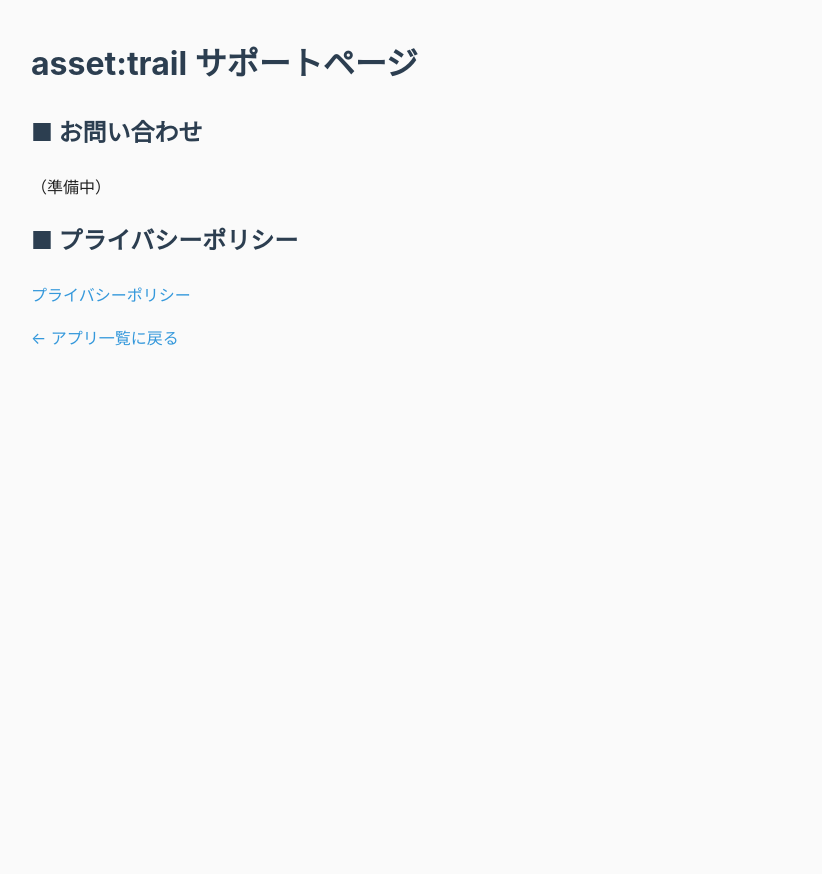
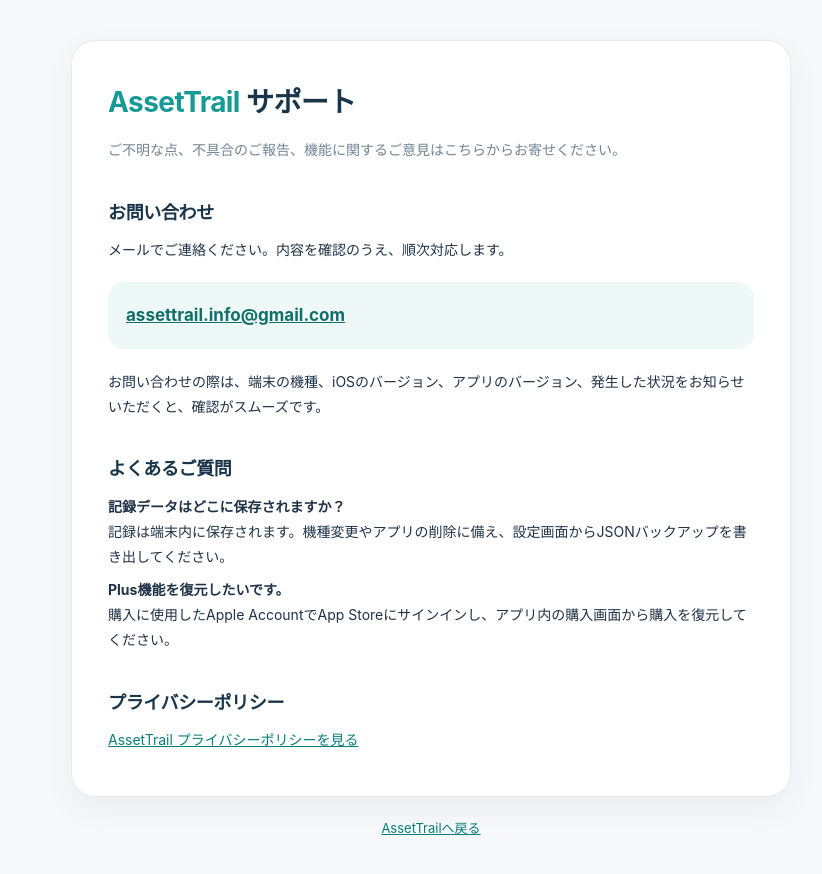
Before and after one commit to ShunichiTanaka/ShunichiTanaka.github.io, a plain HTML site: page asset_trail/support.html in a window 1280 px wide. Shown: the whole page, without its empty margins (209-1031 px from the left). Before the commit the page ends 800 px from the top, so only its background shows below. Drawn offline with Linux system fonts and the light colour scheme.

Commit message:
Add AssetTrail support page

```diff
--- a/asset_trail/support.html
+++ b/asset_trail/support.html
@@ -2,22 +2,39 @@
 <html lang="ja">
 <head>
   <meta charset="UTF-8" />
-  <title>asset:trail サポートページ</title>
   <meta name="viewport" content="width=device-width, initial-scale=1" />
+  <meta name="description" content="AssetTrailのサポートページ" />
+  <title>サポート | AssetTrail</title>
   <style>
-    body { max-width: 800px; margin: 0 auto; padding: 16px; font-family: -apple-system, BlinkMacSystemFont, system-ui, sans-serif; line-height: 1.7; color: #222; background-color: #fafafa; }
-    h1, h2 { color: #2c3e50; }
-    a { color: #3498db; text-decoration: none; }
-    a:hover { text-decoration: underline; }
-    .contact-box { background-color: #fff; border-left: 4px solid #3498db; padding: 16px; margin: 16px 0; border-radius: 4px; }
+    :root { color-scheme: light dark; }
+    * { box-sizing: border-box; }
+    body { max-width: 760px; margin: 0 auto; padding: 40px 20px 64px; font-family: -apple-system, BlinkMacSystemFont, "Helvetica Neue", system-ui, sans-serif; line-height: 1.8; color: #203247; background: #f6f8fa; }
+    main { padding: 36px; border: 1px solid #e4ebef; border-radius: 24px; background: #fff; box-shadow: 0 12px 32px rgba(25, 51, 72, .05); }
+    h1, h2 { color: #19354b; letter-spacing: -.02em; } h1 { margin: 0; font-size: 28px; } h2 { margin: 34px 0 8px; font-size: 18px; }
+    p, li { font-size: 14px; } p { margin: 8px 0; } ul { margin: 8px 0; padding-left: 1.3em; }
+    .brand { color: #159b93; font-weight: 700; } .intro { margin-top: 10px; color: #718494; }
+    .contact { display: block; margin: 20px 0; padding: 18px; border-radius: 16px; background: #edf8f7; color: #116e69; font-size: 17px; font-weight: 700; overflow-wrap: anywhere; }
+    .contact:hover { background: #dff2f0; } a { color: #087f7a; } footer { margin-top: 20px; text-align: center; font-size: 13px; }
+    @media (prefers-color-scheme: dark) { body { color: #dce6ec; background: #111a22; } main { background: #17232d; border-color: #2a3a46; box-shadow: none; } h1, h2 { color: #edf5f8; } .intro { color: #a7bbc5; } .contact { background: #193936; color: #a9e5df; } .contact:hover { background: #205048; } a { color: #63d2c9; } }
   </style>
 </head>
 <body>
-  <h1>asset:trail サポートページ</h1>
-  <h2>■ お問い合わせ</h2>
-  <p>（準備中）</p>
-  <h2>■ プライバシーポリシー</h2>
-  <p><a href="./privacy.html">プライバシーポリシー</a></p>
-  <p><a href="../">← アプリ一覧に戻る</a></p>
+  <main>
+    <h1><span class="brand">AssetTrail</span> サポート</h1>
+    <p class="intro">ご不明な点、不具合のご報告、機能に関するご意見はこちらからお寄せください。</p>
+
+    <h2>お問い合わせ</h2>
+    <p>メールでご連絡ください。内容を確認のうえ、順次対応します。</p>
+    <a class="contact" href="mailto:assettrail.info@gmail.com">assettrail.info@gmail.com</a>
+    <p>お問い合わせの際は、端末の機種、iOSのバージョン、アプリのバージョン、発生した状況をお知らせいただくと、確認がスムーズです。</p>
+
+    <h2>よくあるご質問</h2>
+    <p><strong>記録データはどこに保存されますか？</strong><br />記録は端末内に保存されます。機種変更やアプリの削除に備え、設定画面からJSONバックアップを書き出してください。</p>
+    <p><strong>Plus機能を復元したいです。</strong><br />購入に使用したApple AccountでApp Storeにサインインし、アプリ内の購入画面から購入を復元してください。</p>
+
+    <h2>プライバシーポリシー</h2>
+    <p><a href="./privacy.html">AssetTrail プライバシーポリシーを見る</a></p>
+  </main>
+  <footer><a href="./">AssetTrailへ戻る</a></footer>
 </body>
 </html>
```
Also changed, not shown: asset_trail/en/support.html (+27 -12 lines).
